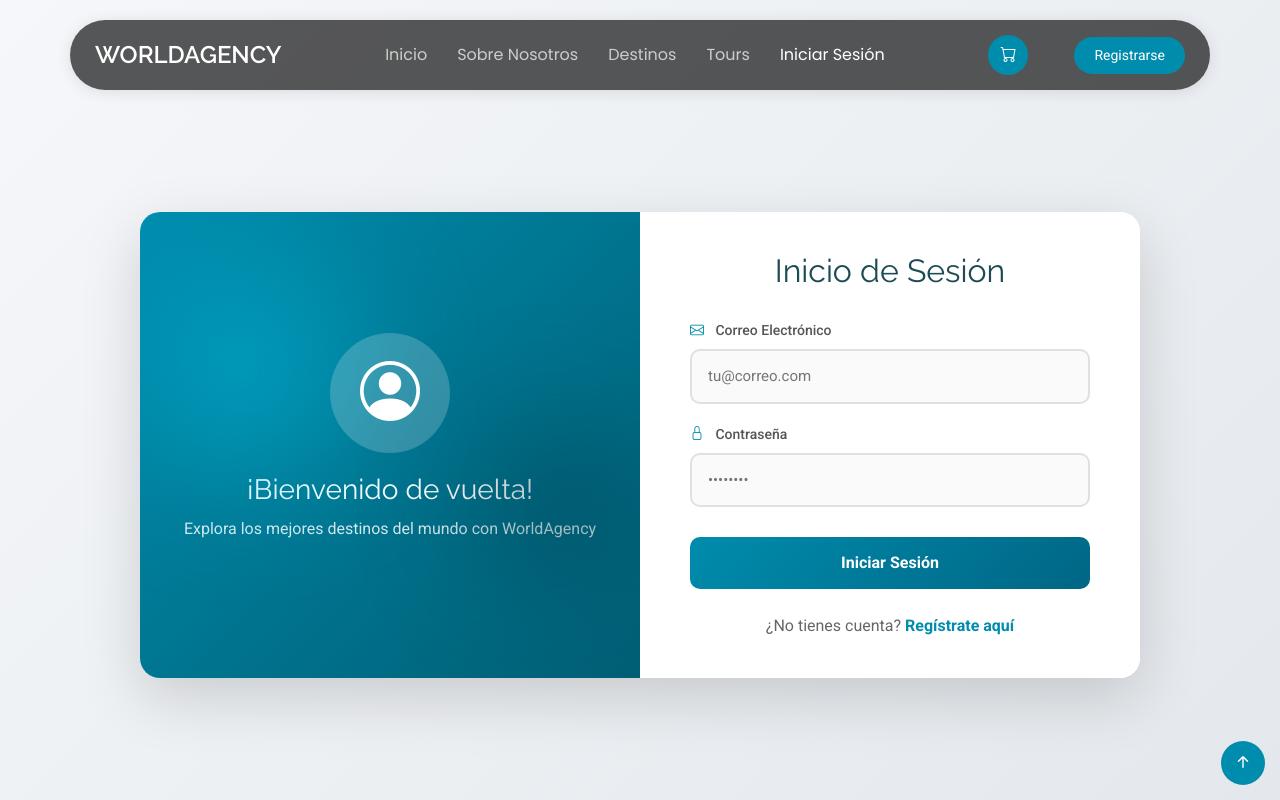
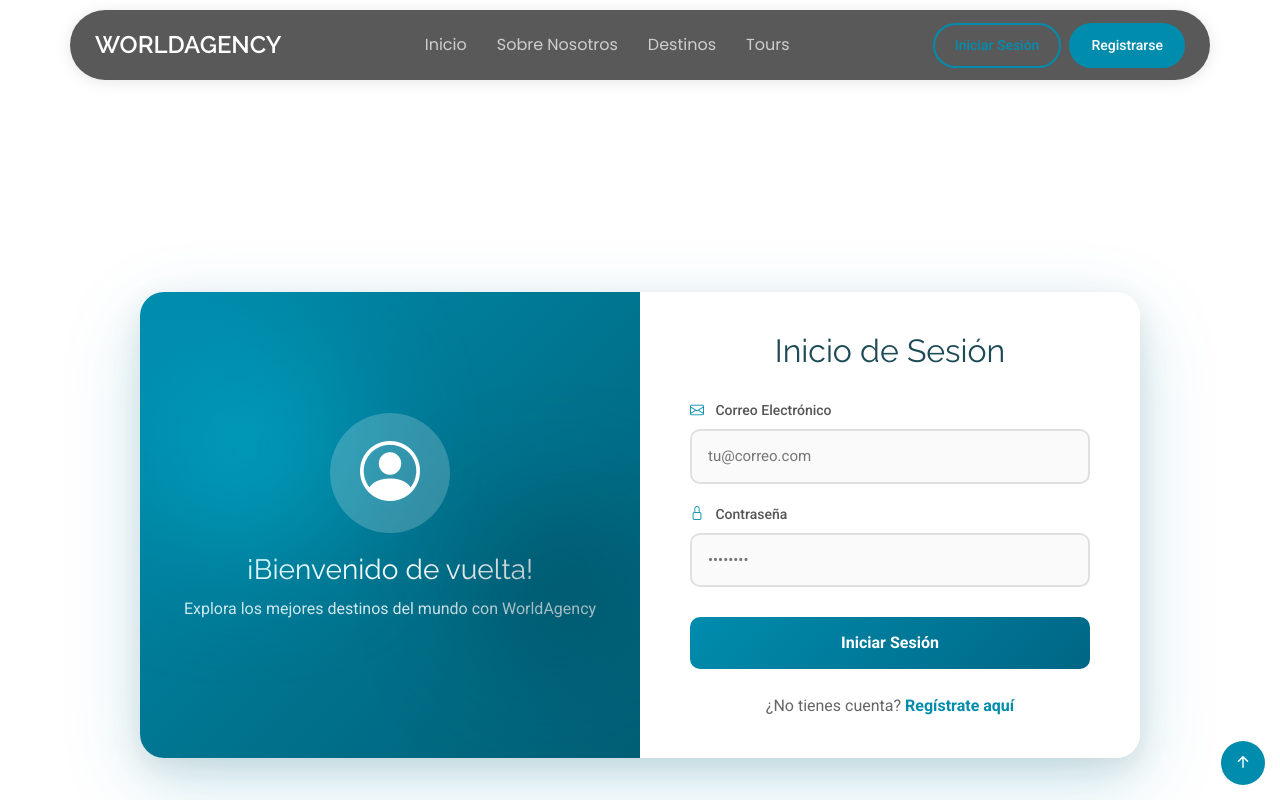
Before and after one commit to ChrisCoba/ReactFront, a React (Vite) app: page /login in a window 1280 px wide. Shown: the top 800 px of the page. Built offline with nearby package versions, Linux system fonts and the light colour scheme.

Commit message:
Cambios para el registro y validaciones

```diff
--- a/src/components/Layout/Header.tsx
+++ b/src/components/Layout/Header.tsx
@@ -40,11 +40,7 @@ const Header: React.FC = () => {
                         <li>
                             <Link to="/tours" className={location.pathname === '/tours' ? 'active' : ''} onClick={closeMobileNav}>Tours</Link>
                         </li>
-                        {!isAuthenticated ? (
-                            <li>
-                                <Link to="/login" className={location.pathname === '/login' ? 'active' : ''} onClick={closeMobileNav}>Iniciar Sesión</Link>
-                            </li>
-                        ) : (
+                        {isAuthenticated && (
                             <li className="dropdown">
                                 <a href="#">
                                     <span>Hola, {user?.Nombre || 'Usuario'}</span>{' '}
@@ -70,22 +66,30 @@ const Header: React.FC = () => {
                     </ul>
                 </nav>
 
-                <div className="d-flex align-items-center gap-3">
-                    <Link className="btn-shopping-cart" to="/cart" onClick={closeMobileNav}>
-                        <i className="bi bi-cart"></i>
-                        {cartCount > 0 && <span className="badge bg-danger">{cartCount}</span>}
-                    </Link>
-
+                {/* Right side buttons - outside navbar */}
+                <div className="header-actions d-flex align-items-center gap-2">
                     {/* Mobile Toggle */}
                     <i className={`mobile-nav-toggle d-xl-none bi ${isMobileNavActive ? 'bi-x' : 'bi-list'}`} onClick={toggleMobileNav}></i>
 
+                    {isAuthenticated && (
+                        <Link className="btn-shopping-cart" to="/cart" onClick={closeMobileNav}>
+                            <i className="bi bi-cart"></i>
+                            {cartCount > 0 && <span className="badge bg-danger">{cartCount}</span>}
+                        </Link>
+                    )}
+
                     {!isAuthenticated ? (
-                        <Link className="btn-getstarted d-none d-md-block" to="/register">
-                            Registrarse
-                        </Link>
+                        <>
+                            <Link className="btn-auth btn-auth-outline d-none d-md-block" to="/login">
+                                Iniciar Sesión
+                            </Link>
+                            <Link className="btn-auth btn-auth-filled d-none d-md-block" to="/register">
+                                Registrarse
+                            </Link>
+                        </>
                     ) : (
                         <a
-                            className="btn-getstarted d-none d-md-block"
+                            className="btn-auth btn-auth-filled d-none d-md-block"
                             href="#"
                             onClick={(e) => {
                                 e.preventDefault();
--- a/src/index.css
+++ b/src/index.css
@@ -60,7 +60,7 @@ h6 {
 .header {
   background-color: rgba(0, 0, 0, 0);
   color: #ffffff;
-  padding: 20px 0;
+  padding: 10px 0;
   position: fixed;
   width: 100%;
   top: 0;
@@ -531,6 +531,7 @@ h6 {
 .mobile-nav-active+div .mobile-nav-toggle {
   color: var(--default-color);
 }
+
 /* ===== Auth Pages (Login/Register) ===== */
 .auth-section {
   min-height: 100vh;
@@ -538,9 +539,9 @@ h6 {
   align-items: center;
   justify-content: center;
   padding: 20px;
-  background: linear-gradient(135deg, #f5f7fa 0%, #e4e8ec 100%);
-  margin-top: -90px;
-  padding-top: 110px;
+  background: #fff;
+  margin-top: 0;
+  padding-top: 90px;
 }
 
 .auth-container {
@@ -548,9 +549,22 @@ h6 {
   max-width: 1000px;
   width: 100%;
   background: #fff;
-  border-radius: 20px;
+  border-radius: 24px;
   overflow: hidden;
-  box-shadow: 0 20px 60px rgba(0, 0, 0, 0.15);
+  box-shadow: 0 25px 80px rgba(0, 140, 173, 0.2), 0 10px 30px rgba(0, 0, 0, 0.1);
+  animation: auth-popup 0.4s ease-out;
+}
+
+@keyframes auth-popup {
+  from {
+    opacity: 0;
+    transform: scale(0.95) translateY(20px);
+  }
+
+  to {
+    opacity: 1;
+    transform: scale(1) translateY(0);
+  }
 }
 
 .auth-illustration {
@@ -625,8 +639,15 @@ h6 {
 }
 
 @keyframes blob-float {
-  0%, 100% { transform: translate(0, 0) scale(1); }
-  50% { transform: translate(20px, -20px) scale(1.1); }
+
+  0%,
+  100% {
+    transform: translate(0, 0) scale(1);
+  }
+
+  50% {
+    transform: translate(20px, -20px) scale(1.1);
+  }
 }
 
 .auth-form-side {
@@ -804,6 +825,7 @@ h6 {
     transform: translateX(100%);
     opacity: 0;
   }
+
   to {
     transform: translateX(0);
     opacity: 1;
@@ -885,3 +907,41 @@ h6 {
 .toast-info {
   border-left: 4px solid #008cad;
 }
+
+/* Header Auth Buttons */
+.btn-auth {
+  padding: 10px 20px;
+  border-radius: 25px;
+  font-size: 14px;
+  font-weight: 500;
+  text-decoration: none;
+  transition: all 0.3s ease;
+  white-space: nowrap;
+}
+
+.btn-auth-outline {
+  background: transparent;
+  border: 2px solid var(--accent-color);
+  color: var(--accent-color);
+}
+
+.btn-auth-outline:hover {
+  background: var(--accent-color);
+  color: #fff;
+}
+
+.btn-auth-filled {
+  background: var(--accent-color);
+  border: 2px solid var(--accent-color);
+  color: #fff;
+}
+
+.btn-auth-filled:hover {
+  background: #006685;
+  border-color: #006685;
+  color: #fff;
+}
+
+.header-actions {
+  gap: 10px;
+}
--- a/src/pages/Register.tsx
+++ b/src/pages/Register.tsx
@@ -32,6 +32,22 @@ const Register: React.FC = () => {
     const validatePassword = (value: string): boolean => {
         const hasSpecialChar = /[!@#$%^&*()_+\-=\[\]{};':"\\|,.<>\/?]+/.test(value);
         return value.length >= 6 && hasSpecialChar;
+    };
+
+    // Validate cedula - only numbers, max 13 chars
+    const validateCedula = (value: string): boolean => {
+        const numbersOnly = /^[0-9]*$/;
+        return numbersOnly.test(value) && value.length <= 13;
+    };
+
+    const handleCedulaChange = (e: React.ChangeEvent<HTMLInputElement>) => {
+        const value = e.target.value;
+        if (validateCedula(value)) {
+            setCedula(value);
+            setFieldErrors(prev => ({ ...prev, cedula: '' }));
+        } else {
+            setFieldErrors(prev => ({ ...prev, cedula: 'Solo números, máximo 13 dígitos' }));
+        }
     };
 
     const handleNombreChange = (e: React.ChangeEvent<HTMLInputElement>) => {
@@ -183,10 +199,13 @@ const Register: React.FC = () => {
                                     type="text"
                                     id="cedula"
                                     value={cedula}
-                                    onChange={(e) => setCedula(e.target.value)}
+                                    onChange={handleCedulaChange}
                                     placeholder="Ej: 1234567890"
+                                    className={fieldErrors.cedula ? 'input-error' : ''}
+                                    maxLength={13}
                                     required
                                 />
+                                {fieldErrors.cedula && <span className="field-error">{fieldErrors.cedula}</span>}
                             </div>
 
                             <div className="auth-input-group">
--- a/src/types/User.ts
+++ b/src/types/User.ts
@@ -17,5 +17,5 @@ export interface RegisterData {
   password: string;
   nombre: string;
   apellido: string;
-  claveAdmin?: string;
+  cedula?: string;
 }
```
